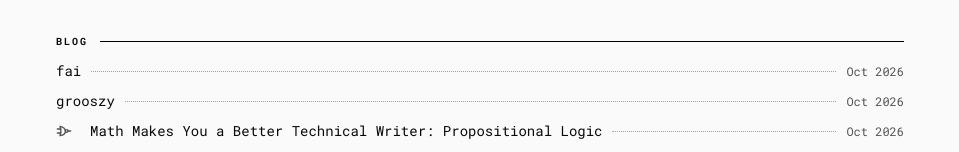
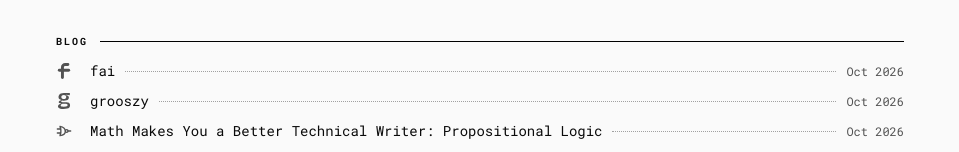
Before and after one commit to aliAljaffer/aliAljaffer.github.io, a Next.js app: page / in a window 1280 px wide. Shown: the part 468-620 px from the top of the page, without its empty margins (160-1119 px from the left). Built offline with nearby package versions, Linux system fonts and the light colour scheme.

Commit message:
Add fai and grooszy brand icons to post icon map

```diff
--- /dev/null
+++ b/src/app/components/FaiIcon.tsx
@@ -0,0 +1,25 @@
+import type { SVGProps } from "react";
+
+// fai logo mark. Strokes with `currentColor` so it inherits the surrounding
+// text color in both themes.
+type FaiIconProps = SVGProps<SVGSVGElement>;
+
+export function FaiIcon({ className, ...props }: FaiIconProps) {
+  return (
+    <svg
+      viewBox="55 61 126 164"
+      fill="none"
+      stroke="currentColor"
+      strokeWidth={30}
+      strokeLinecap="round"
+      strokeLinejoin="round"
+      role="img"
+      aria-label="fai"
+      className={className}
+      {...props}
+    >
+      <path d="M158 76 H130 A28 28 0 0 0 102 104 V210" />
+      <path d="M70 136 H166" />
+    </svg>
+  );
+}
--- /dev/null
+++ b/src/app/components/GrooszyIcon.tsx
@@ -0,0 +1,23 @@
+import type { SVGProps } from "react";
+
+// grooszy logo mark. Fills with `currentColor` so it inherits the surrounding
+// text color in both themes.
+type GrooszyIconProps = SVGProps<SVGSVGElement>;
+
+export function GrooszyIcon({ className, ...props }: GrooszyIconProps) {
+  return (
+    <svg
+      viewBox="0 0 145.3 192"
+      fill="currentColor"
+      role="img"
+      aria-label="grooszy"
+      className={className}
+      {...props}
+    >
+      <path
+        transform="translate(-7.77 142.96) scale(0.27093 -0.27093)"
+        d="M274.3 -181Q189.3 -181 134.8 -168Q80.3 -155 54.5 -128.8Q28.7 -102.7 28.7 -64Q28.7 -18 64.8 11.3Q101 40.7 173.3 47.7V67.7Q119 67.3 91 79.3Q63 91.3 63 119.3Q63 147 91 167.8Q119 188.7 183 203V223Q122 226 87.8 261.5Q53.7 297 53.7 354.3Q53.7 404.7 81.5 443.7Q109.3 482.7 163.8 505.2Q218.3 527.7 297 527.7H555.7V428.7L392.7 452V430.3Q454 420 483.5 395.2Q513 370.3 513 327.3Q513 286 486.7 254.5Q460.3 223 411 205.5Q361.7 188 291.7 188Q278.7 188 263.8 189.2Q249 190.3 216.7 194.3Q195.3 179 182.7 167.3Q170 155.7 170 146Q170 137.3 180.2 132.2Q190.3 127 206.2 124.8Q222 122.7 237 122.7H375.7Q395.7 122.7 427.2 119.5Q458.7 116.3 490.2 103.3Q521.7 90.3 543.3 62.2Q565 34 565 -16.7Q565 -73.3 532.5 -110Q500 -146.7 435.5 -163.8Q371 -181 274.3 -181ZM286 -79.3Q348 -79.3 384.8 -72.2Q421.7 -65 437.7 -49.3Q453.7 -33.7 453.7 -9.7Q453.7 12.3 443.5 24.8Q433.3 37.3 417.8 42.3Q402.3 47.3 386.5 48.5Q370.7 49.7 359.7 49.7H237Q189.3 43.3 169.7 23.2Q150 3 150 -22Q150 -45.7 166 -58Q182 -70.3 212.5 -74.8Q243 -79.3 286 -79.3ZM288.3 257.3Q341.3 257.3 368.2 281.8Q395 306.3 395 346Q395 388.7 367.7 416.2Q340.3 443.7 287.3 443.7Q235 443.7 206.7 416.8Q178.3 390 178.3 348Q178.3 321.3 191 300.8Q203.7 280.3 228.2 268.8Q252.7 257.3 288.3 257.3Z"
+      />
+    </svg>
+  );
+}
--- a/src/data/post-icons.ts
+++ b/src/data/post-icons.ts
@@ -19,6 +19,8 @@ import { PiCatThin, PiBinoculars } from "react-icons/pi";
 import { AiOutlineKubernetes } from "react-icons/ai";
 import { MdMoneyOff } from "react-icons/md";
 import { CgGym } from "react-icons/cg";
+import { FaiIcon } from "@/app/components/FaiIcon";
+import { GrooszyIcon } from "@/app/components/GrooszyIcon";
 
 export const postIcons: Record<string, IconType> = {
   "airpods-status": BiHeadphone,
@@ -31,6 +33,8 @@ export const postIcons: Record<string, IconType> = {
   "certification-roadmap": RiShapesLine,
   "deployment-strategies": RxUpdate,
   "e2e-automated-deployment-azure": SiGithubactions,
+  fai: FaiIcon,
+  grooszy: GrooszyIcon,
   homelab: SiTalos,
   "image-captioning": SiHuggingface,
   "k3s-homelab": SiK3S,
```
